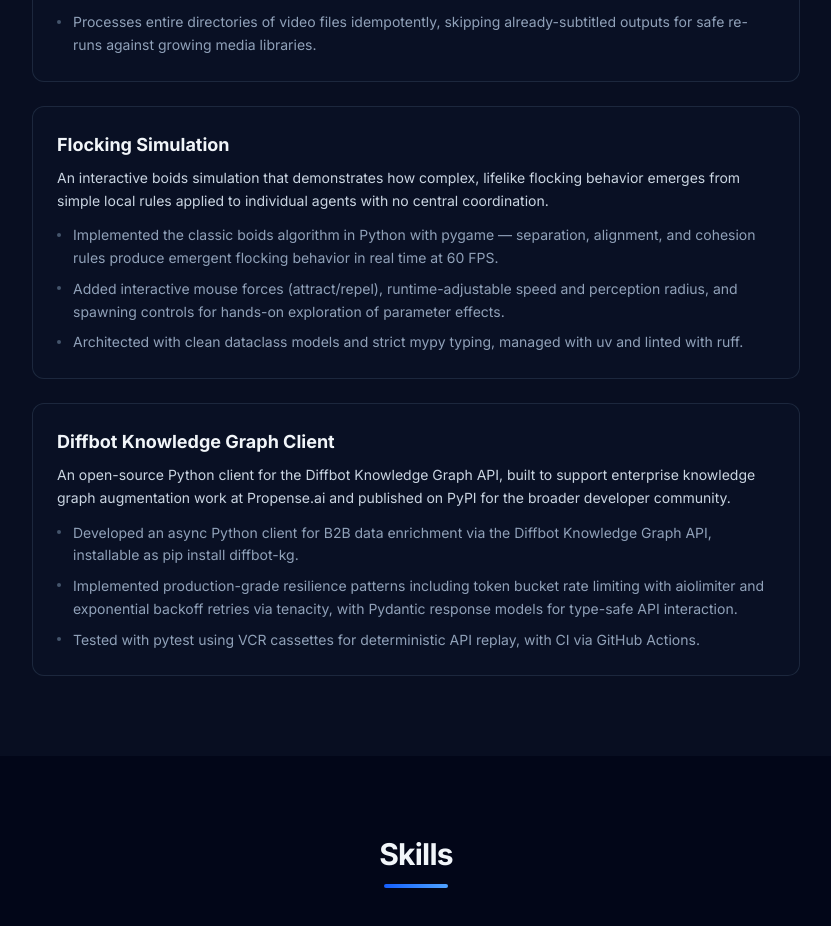
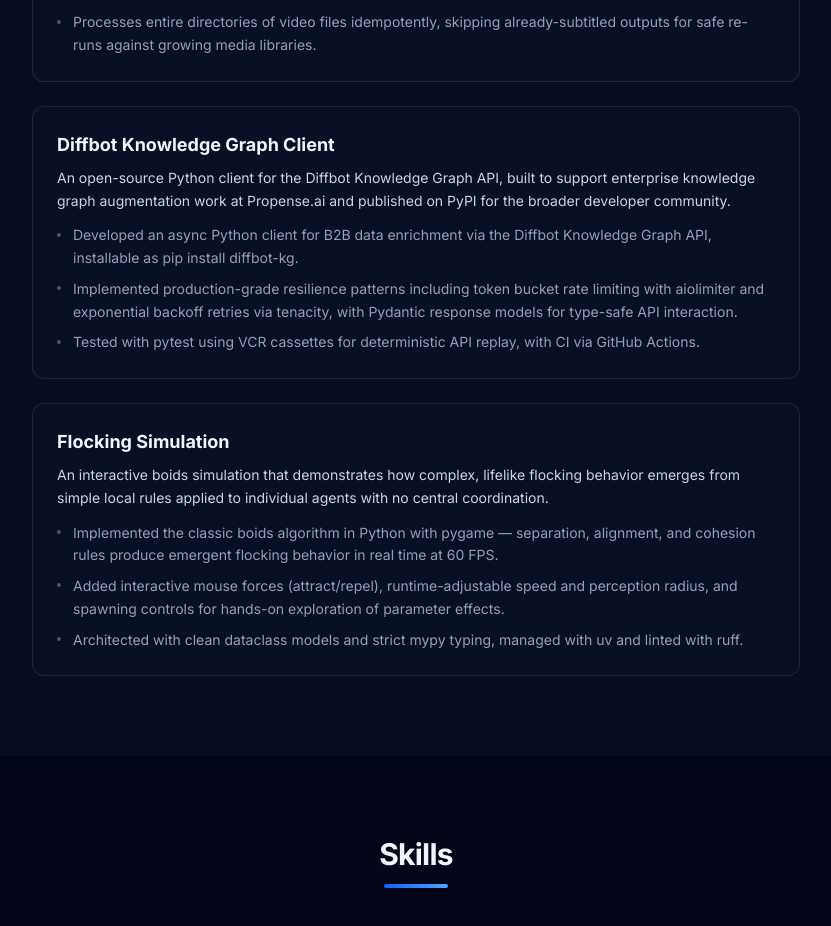
Before and after one commit to brendancsmith/portfolio, a Next.js app: page / in a window 1280 px wide. Shown: the part 6080-7006 px from the top of the page, without its empty margins (224-1055 px from the left). Built offline with nearby package versions, Linux system fonts and the light colour scheme.

Commit message:
Reorder projects: move Diffbot KG before Flocking

```diff
--- a/data/projects.ts
+++ b/data/projects.ts
@@ -52,6 +52,17 @@ export const projects: ProjectEntry[] = [
     ],
   },
   {
+    title: "Diffbot Knowledge Graph Client",
+    url: "https://github.com/brendancsmith/diffbot-kg",
+    description:
+      "An open-source Python client for the Diffbot Knowledge Graph API, built to support enterprise knowledge graph augmentation work at Propense.ai and published on PyPI for the broader developer community.",
+    bullets: [
+      "Developed an async Python client for B2B data enrichment via the Diffbot Knowledge Graph API, installable as pip install diffbot-kg.",
+      "Implemented production-grade resilience patterns including token bucket rate limiting with aiolimiter and exponential backoff retries via tenacity, with Pydantic response models for type-safe API interaction.",
+      "Tested with pytest using VCR cassettes for deterministic API replay, with CI via GitHub Actions.",
+    ],
+  },
+  {
     title: "Flocking Simulation",
     url: "https://github.com/brendancsmith/flocking",
     description:
@@ -62,15 +73,4 @@ export const projects: ProjectEntry[] = [
       "Architected with clean dataclass models and strict mypy typing, managed with uv and linted with ruff.",
     ],
   },
-  {
-    title: "Diffbot Knowledge Graph Client",
-    url: "https://github.com/brendancsmith/diffbot-kg",
-    description:
-      "An open-source Python client for the Diffbot Knowledge Graph API, built to support enterprise knowledge graph augmentation work at Propense.ai and published on PyPI for the broader developer community.",
-    bullets: [
-      "Developed an async Python client for B2B data enrichment via the Diffbot Knowledge Graph API, installable as pip install diffbot-kg.",
-      "Implemented production-grade resilience patterns including token bucket rate limiting with aiolimiter and exponential backoff retries via tenacity, with Pydantic response models for type-safe API interaction.",
-      "Tested with pytest using VCR cassettes for deterministic API replay, with CI via GitHub Actions.",
-    ],
-  },
 ];
```
